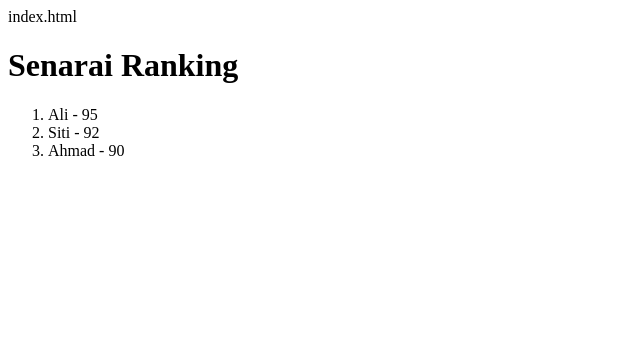
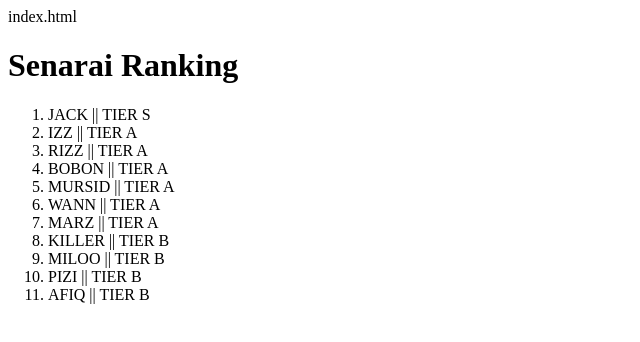
Before and after one commit to BenzEpep/Index.html, a plain HTML site: page index.html in a window 1280 px wide. Shown: the whole page, without its empty margins (0-640 px from the left). Drawn offline with Linux system fonts and the light colour scheme.

Commit message:
Add files via upload

```diff
--- a/index.html
+++ b/index.html
@@ -4,14 +4,22 @@ index.html
 <head>
     <meta charset="UTF-8">
     <meta name="viewport" content="width=device-width, initial-scale=1.0">
-    <title>Senarai Ranking</title>
+    <title>CIRCLE CRIME || TIER PLAYER</title>
 </head>
 <body>
     <h1>Senarai Ranking</h1>
     <ol>
-        <li>Ali - 95</li>
-        <li>Siti - 92</li>
-        <li>Ahmad - 90</li>
+        <li>JACK || TIER S</li>
+        <li>IZZ || TIER A</li>
+        <li>RIZZ || TIER A</li>
+        <li>BOBON || TIER A</li>
+        <li>MURSID || TIER A</li>
+        <li>WANN || TIER A</li>
+        <li>MARZ || TIER A</li>
+        <li>KILLER || TIER B</li>
+        <li>MILOO || TIER B</li>
+        <li>PIZI || TIER B</li>
+        <li>AFIQ || TIER B</li>
     </ol>
 </body>
 </html>
```
